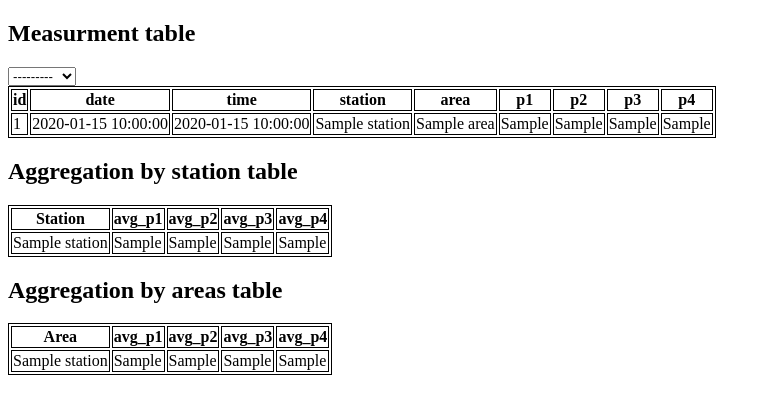
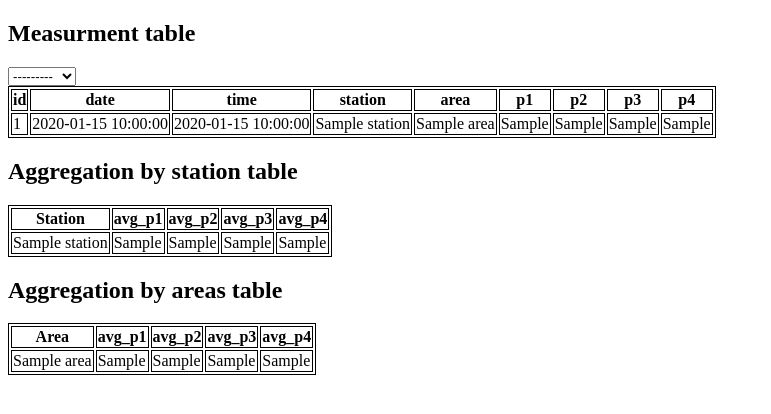
Before and after one commit to yougooo/db_course, a Python web app: template LAB_2/form_lab/db_lab/templates/index.html in a window 1280 px wide. Shown: the top 414 px of the page, without its empty margins (0-771 px from the left). Run offline with Jinja, Linux system fonts and the light colour scheme; the template is opened without the code that fills it: most values are stand-ins (such as "Sample title", 1, 10 or a date in 2020).

Commit message:
fixed template

```diff
--- a/LAB_2/form_lab/db_lab/templates/index.html
+++ b/LAB_2/form_lab/db_lab/templates/index.html
@@ -76,7 +76,7 @@
     <th>avg_p3</th>
     <th>avg_p4</th>
   </tr>
-  {%for area,p1,p2,p3,p4 in zone_avg%}
+  {%for area,p1,p2,p3,p4 in area_avg%}
   <tr>
     <td>{{area}}</td>
     <td>{{p1}}</td>
```
